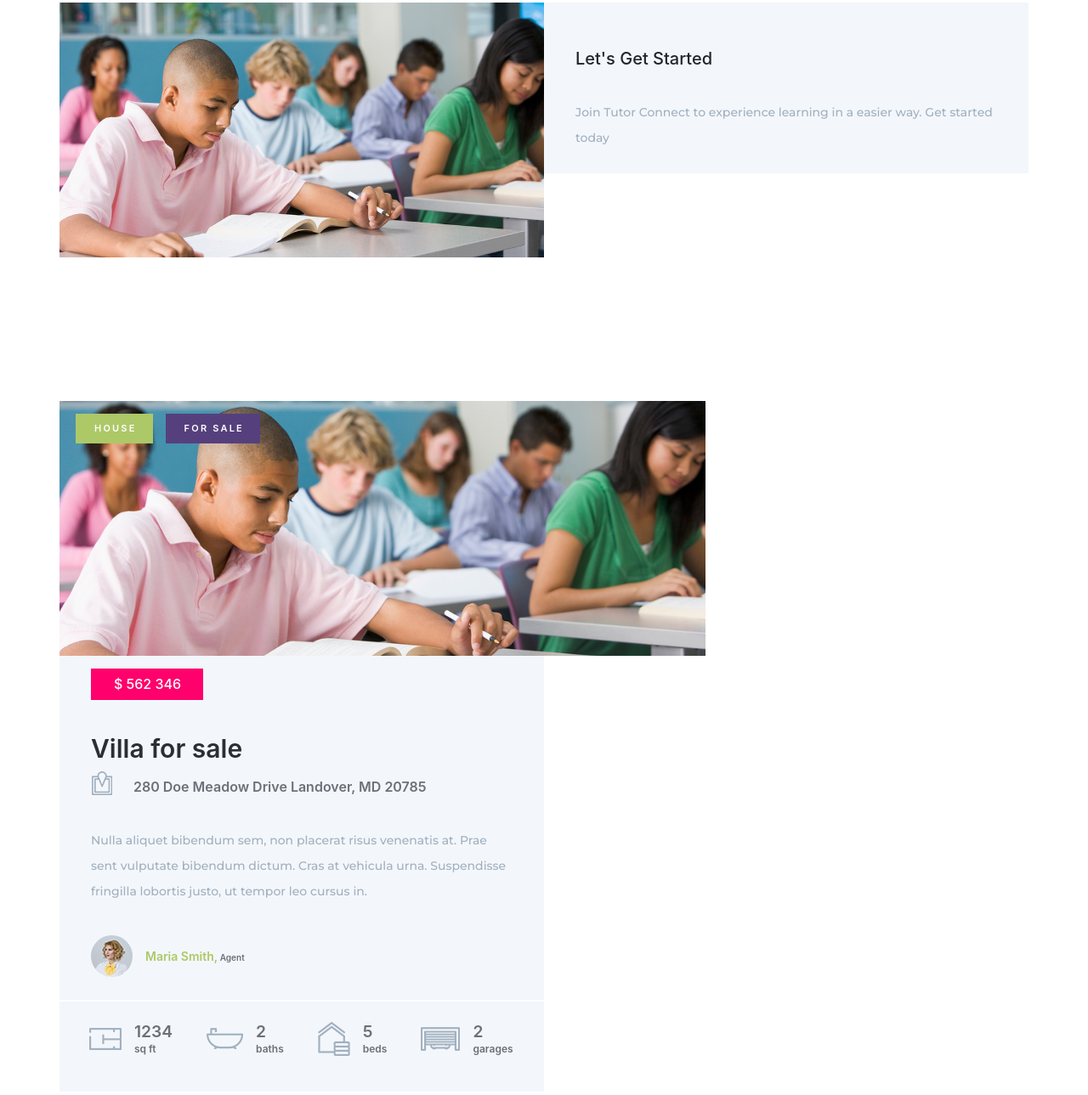
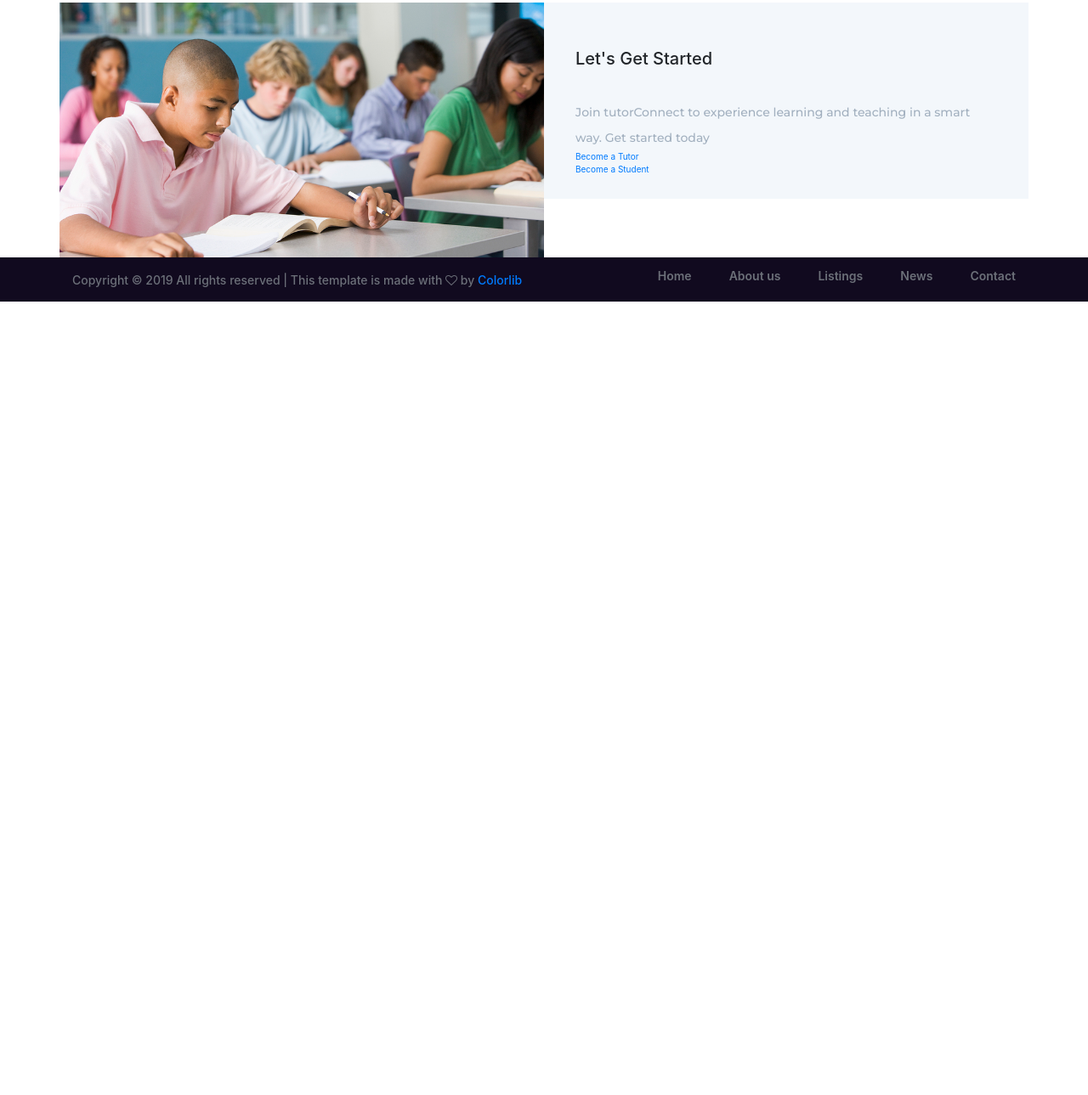
Before and after one commit to anjaleeps/TutorConnect, a website with bundled scripts: page web/index.html in a window 1280 px wide. Shown: the part 966-2255 px from the top of the page at 85% size. After the commit the page ends 1413 px from the top, so only its background shows below. Built offline with nearby package versions, Linux system fonts and the light colour scheme.

Commit message:
Update index.html

```diff
--- a/web/index.html
+++ b/web/index.html
@@ -327,88 +327,23 @@
                                 <div class="hot_title"><h2>Let's Get Started</h2></div>
 
                                 <div class="prop_text">
-                                    <p>Join Tutor Connect to experience learning in a easier way. Get started today</p>
+                                    <p>Join tutorConnect to experience learning and teaching in a smart way. Get started today</p>
                                 </div>
+                                <div  class="welcome-text">
+                                <div>
+                                    <a href="tutorSignin.html" >Become a Tutor</a>
+                                </div>
+                                <div>
+                                    <a href="studentSignin.html" >Become a Student</a>
+                                 </div>
+
+                            </div>
+
+                        </div>
+                    </div>
 
 
 
-                            </div>
-                        </div>
-                    </div>
-
-                    <!-- Hot -->
-
-                    <div class="hot">
-                        <div class="container">
-                            <div class="row hot_row row-eq-height">
-
-                                <!-- Hot Deal Image -->
-                                <div class="col-lg-8">
-                                    <div class="hot_image">
-                                        <div class="background_image" style="background-image:url(images/hot.jpg)"></div>
-                                        <div class="tags d-flex flex-row align-items-start justify-content-start flex-wrap">
-                                            <div class="tag tag_house"><a href="listings.html">house</a></div>
-                                            <div class="tag tag_sale"><a href="listings.html">for sale</a></div>
-                                        </div>
-                                    </div>
-                                </div>
-
-                                <!-- Hot Deal Content -->
-                                <div class="col-lg-6">
-                                    <div class="hot_content">
-                                        <div class="hot_deal">
-                                            <div class="tag_price">$ 562 346</div>
-                                            <div class="hot_title"><a href="#">Villa for sale</a></div>
-                                            <div class="prop_location d-flex flex-row align-items-start justify-content-start">
-                                                <img src="images/icon_1.png" alt="">
-                                                <span>280 Doe Meadow Drive Landover, MD 20785</span>
-                                            </div>
-                                            <div class="prop_text">
-                                                <p>Nulla aliquet bibendum sem, non placerat risus venenatis at. Prae sent vulputate bibendum dictum. Cras at vehicula urna. Suspendisse fringilla lobortis justo, ut tempor leo cursus in.</p>
-                                            </div>
-                                            <div class="prop_agent d-flex flex-row align-items-center justify-content-start">
-                                                <div class="prop_agent_image"><img src="images/agent_1.jpg" alt=""></div>
-                                                <div class="prop_agent_name"><a href="#">Maria Smith,</a> Agent</div>
-                                            </div>
-                                        </div>
-                                        <div class="prop_info">
-                                            <ul class="d-flex flex-row align-items-center justify-content-start flex-wrap">
-                                                <li class="d-flex flex-row align-items-center justify-content-start">
-                                                    <img src="images/icon_2_large.png" alt="">
-                                                    <div>
-                                                        <div>1234</div>
-                                                        <div>sq ft</div>
-                                                    </div>
-                                                </li>
-                                                <li class="d-flex flex-row align-items-center justify-content-start">
-                                                    <img src="images/icon_3_large.png" alt="">
-                                                    <div>
-                                                        <div>2</div>
-                                                        <div>baths</div>
-                                                    </div>
-                                                </li>
-                                                <li class="d-flex flex-row align-items-center justify-content-start">
-                                                    <img src="images/icon_4_large.png" alt="">
-                                                    <div>
-                                                        <div>5</div>
-                                                        <div>beds</div>
-                                                    </div>
-                                                </li>
-                                                <li class="d-flex flex-row align-items-center justify-content-start">
-                                                    <img src="images/icon_5_large.png" alt="">
-                                                    <div>
-                                                        <div>2</div>
-                                                        <div>garages</div>
-                                                    </div>
-                                                </li>
-                                            </ul>
-                                        </div>
-                                    </div>
-                                </div>
-
-                            </div>
-                        </div>
-                    </div>
                 </div>
             </div>
         </div>
```
